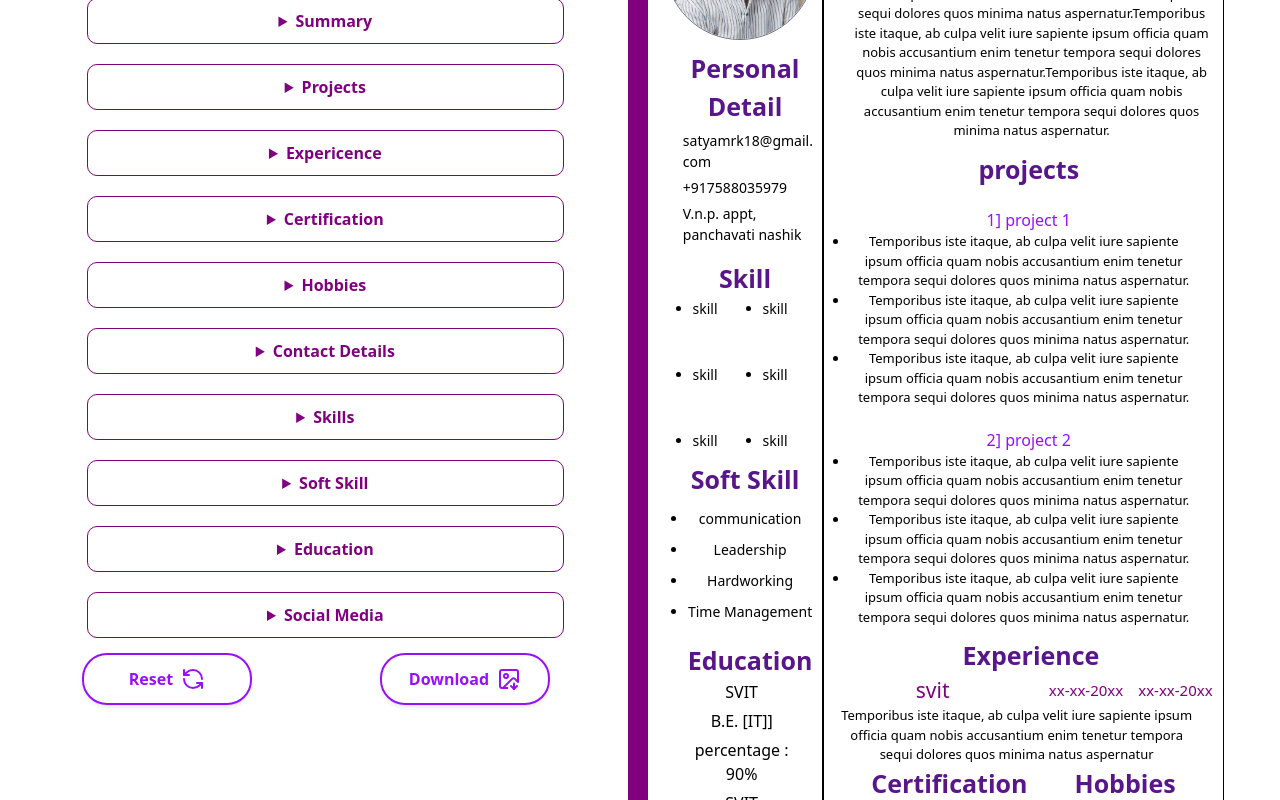
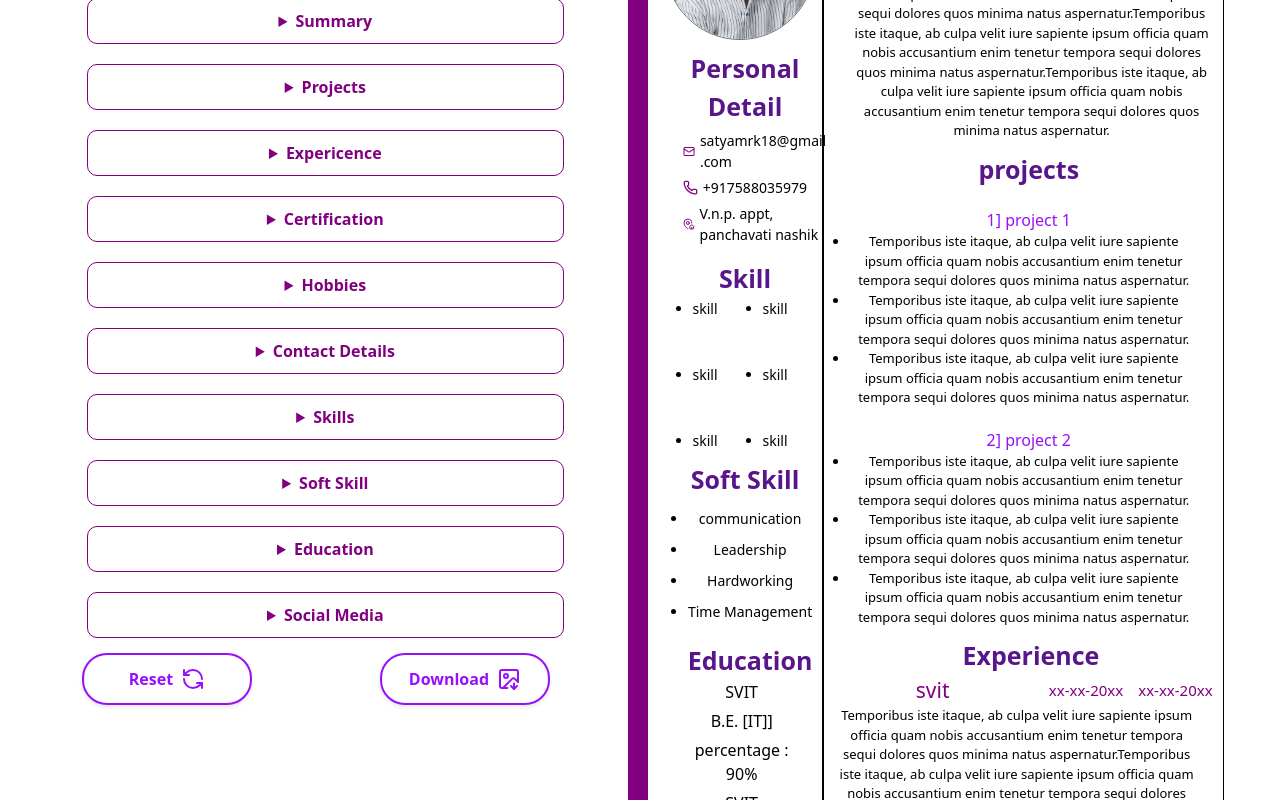
Before and after one commit to satyamrk18/CarrerCare, a React (Vite) app: page /resume in a window 1280 px wide. Shown: the part 220-1020 px from the top of the page. Built offline with nearby package versions, Linux system fonts and the light colour scheme.

Commit message:
contact detail componet added'

```diff
--- /dev/null
+++ b/src/components/contactDetail.jsx
@@ -0,0 +1,23 @@
+import { Mail, Phone, MapPinHouse } from "lucide-react";
+const Contact = ({email,phone,address}) =>
+    {
+        return(
+            <div>
+                 <ul>
+                <li style={{width:"100%",display:"flex",alignItems:"center", gap:"5px"}}>
+                  <Mail size={15} color="purple" />
+                  {email}
+                </li>
+                <li style={{width:"100%",display:"flex",alignItems:"center", gap:"5px"}}>
+                  <Phone size={15} color="purple" />
+                  {`+91${phone}`}
+                </li>
+                <li style={{width:"100%",display:"flex",alignItems:"center", gap:"5px"}}>
+                  <MapPinHouse size={18} color="purple" />
+                  {address}
+                </li>
+              </ul>
+            </div>
+        )
+    };
+    export default Contact;
--- a/src/components/socialMedia.jsx
+++ b/src/components/socialMedia.jsx
@@ -1,4 +1,3 @@
-import "./socialMedia.css";
 const SocialMedia = ({title, link}) => {
   return (
     <div>
--- a/src/pages/resume.jsx
+++ b/src/pages/resume.jsx
@@ -6,11 +6,11 @@ import Certification from "../components/certification.jsx";
 import Education from "./../components/education.jsx";
 import SocialMedia from "./../components/socialMedia.jsx";
 import ProfilePic from "../components/profilePic.jsx";
-import DownloadBtn from "../components/DownloadResume.jsx"
-import Reset from "../components/resetbtn.jsx"
-import { useState, useEffect,useRef } from "react";
+import DownloadBtn from "../components/DownloadResume.jsx";
+import Reset from "../components/resetbtn.jsx";
+import Contact from "../components/contactDetail.jsx";
+import { useState, useEffect, useRef } from "react";
 import Input from "../components/input.jsx";
-import { ImageUp } from "lucide-react";
 
 const resume = () => {
   const [name, setName] = useState("");
@@ -74,12 +74,12 @@ const resume = () => {
     endingDate: "",
   });
   //retriving local storage image
-useEffect(()=>{
+  useEffect(() => {
     const storedImg = localStorage.getItem("userImage");
     if (storedImg) {
       setImg(storedImg);
     }
-})
+  });
   // downloading the resume
   const captureRef = useRef(null);
   return (
@@ -89,7 +89,7 @@ useEffect(()=>{
         {/* resume form */}
         <div className="resume-form">
           <div className="form-group">
-          <Heading title="Resume Form"/>
+            <Heading title="Resume Form" />
             <details>
               <summary>Personal Detials</summary>
               <Input
@@ -213,12 +213,23 @@ useEffect(()=>{
                   setExperience({ ...experience, work: e.target.value });
                 }}
               />
-            <Input type="date" placeholder="staring date"  onChange={(e) => {
-                setExperience({ ...experience, startingDate: e.target.value });
-              }}/>
-                <Input type="date" placeholder="Ending date"  onChange={(e) => {
+              <Input
+                type="date"
+                placeholder="staring date"
+                onChange={(e) => {
+                  setExperience({
+                    ...experience,
+                    startingDate: e.target.value,
+                  });
+                }}
+              />
+              <Input
+                type="date"
+                placeholder="Ending date"
+                onChange={(e) => {
                   setExperience({ ...experience, endingDate: e.target.value });
-              }}/>
+                }}
+              />
             </details>
             {/* certification  */}
             <details>
@@ -261,7 +272,9 @@ useEffect(()=>{
               <Input
                 type="text"
                 placeholder="Hobbies 3"
-              onChange={(e) => setHobbies({ ...hobbie, three: e.target.value })}
+                onChange={(e) =>
+                  setHobbies({ ...hobbie, three: e.target.value })
+                }
               />
             </details>
 
@@ -474,7 +487,10 @@ useEffect(()=>{
                     type="text"
                     placeholder="socila media title"
                     onChange={(e) => {
-                    setSocialTitle({ ...socialTitle, title1: e.target.value });
+                      setSocialTitle({
+                        ...socialTitle,
+                        title1: e.target.value,
+                      });
                     }}
                   />
                   <Input
@@ -493,7 +509,10 @@ useEffect(()=>{
                     type="text"
                     placeholder="socila media title"
                     onChange={(e) => {
-                    setSocialTitle({ ...socialTitle, title2: e.target.value });
+                      setSocialTitle({
+                        ...socialTitle,
+                        title2: e.target.value,
+                      });
                     }}
                   />
                   <Input
@@ -512,7 +531,10 @@ useEffect(()=>{
                     type="text"
                     placeholder="socila media title"
                     onChange={(e) => {
-                    setSocialTitle({ ...socialTitle, title3: e.target.value });
+                      setSocialTitle({
+                        ...socialTitle,
+                        title3: e.target.value,
+                      });
                     }}
                   />
                   <Input
@@ -526,27 +548,26 @@ useEffect(()=>{
               </details>
             </details>
             <div className="buttons">
-            <Reset btn="Reset"/>
+              <Reset btn="Reset" />
               <DownloadBtn targetRef={captureRef} />
             </div>
           </div>
         </div>
         {/* actual resume */}
         <div className="actual-resume" ref={captureRef}>
-
           {/* personal detail from resume */}
           <div className="personal-detail">
             {/* profile picture */}
             <ProfilePic profilepic={img} />
             <div className="contact-detail">
               <Heading title="Personal Detail" />
-              <ul>
-                <li>{personalDetail.email || "satyamrk18@gmail.com"}</li>
-                <li>{`+91${personalDetail.Phone || "7588035979"}`}</li>
-                <li>
-                  {personalDetail.address || "V.n.p. appt, panchavati nashik"}
-                </li>
-              </ul>
+              <Contact
+                email={personalDetail.email || "satyamrk18@gmail.com"}
+                phone={personalDetail.Phone || "7588035979"}
+                address={
+                  personalDetail.address || "V.n.p. appt, panchavati nashik"
+                }
+              />
             </div>
             <div className="skill">
               <Heading title="Skill" />
@@ -667,18 +688,21 @@ useEffect(()=>{
             <div className="experience">
               <Heading title="Experience" />
               <div className="work-experience-dates">
-               <p className="work-experience comapnyName">{experience.company || `svit`}</p>
+                <p className="work-experience comapnyName">
+                  {experience.company || `svit`}
+                </p>
                 <div className="starting-ending-date">
                   <p>{experience.startingDate || "xx-xx-20xx"}</p>
                   <p>{experience.endingDate || "xx-xx-20xx"}</p>
                 </div>
-
               </div>
               <p className="work-experience">
                 {experience.work ||
                   `Temporibus iste itaque, ab culpa velit iure
               sapiente ipsum officia quam nobis accusantium enim tenetur tempora
-              sequi dolores quos minima natus aspernatur`}
+              sequi dolores quos minima natus aspernatur.Temporibus iste itaque, ab culpa velit iure
+              sapiente ipsum officia quam nobis accusantium enim tenetur tempora
+              sequi dolores quos minima natus aspernatu`}
               </p>
             </div>
             {/* certification */}
```
Also changed, not shown: src/components/socialMedia.css (deleted). Lines whose indentation alone changed are shown as unchanged.
